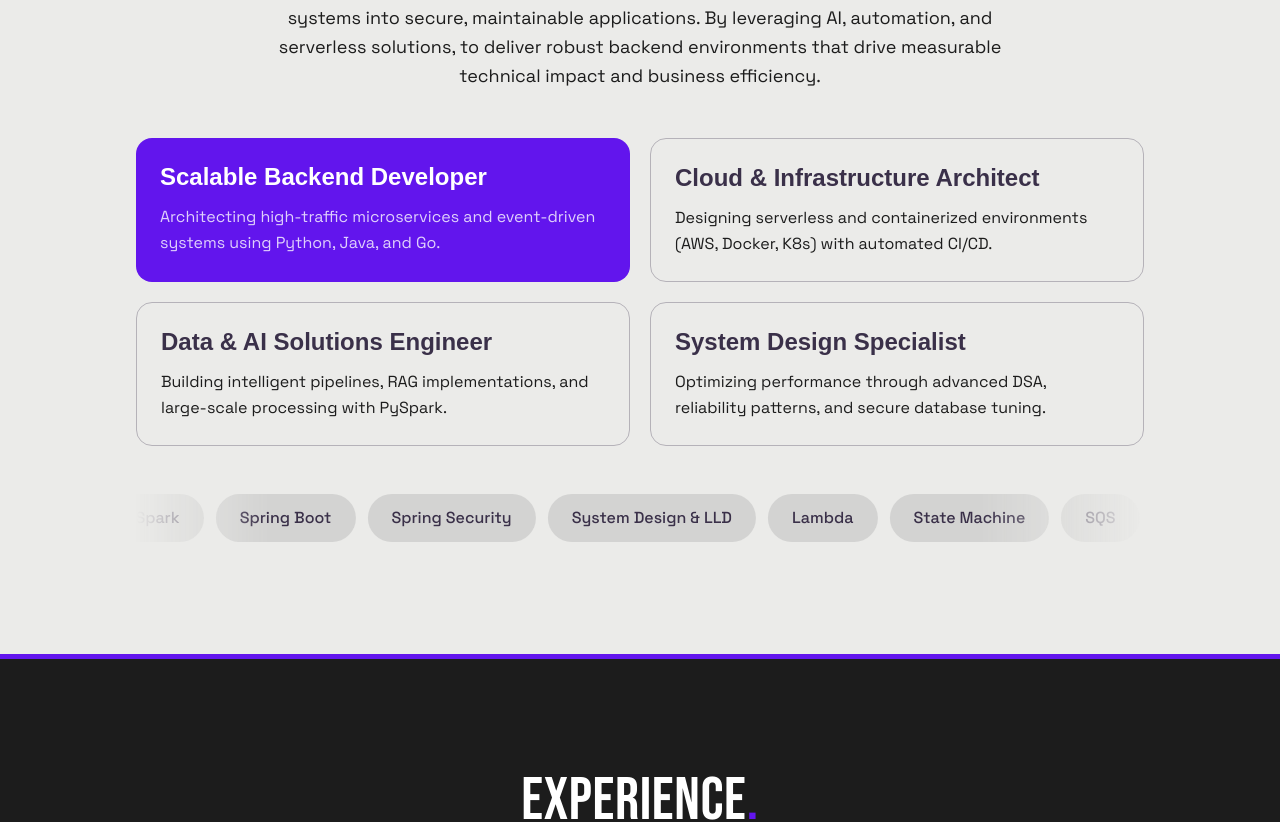
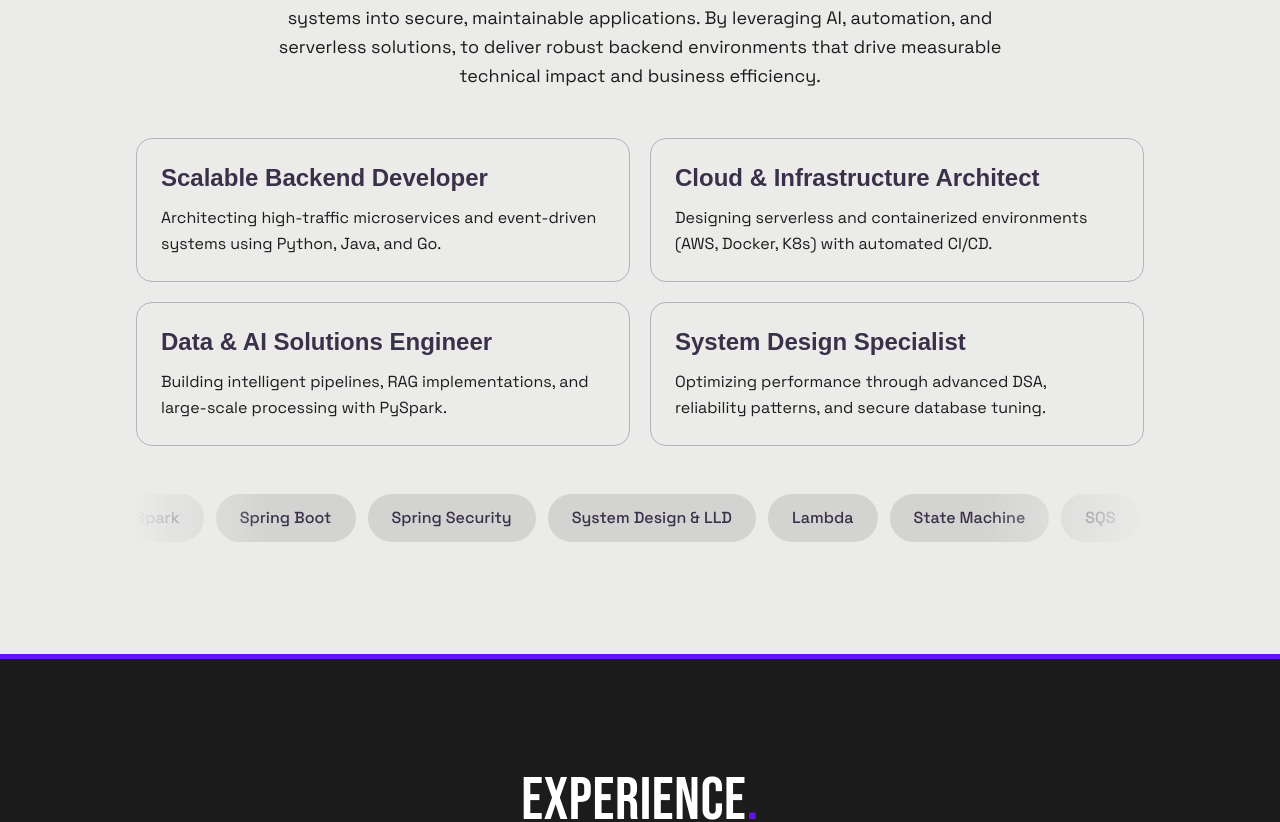
Before and after one commit to chenchugokuljangam13/chenchugokuljangam13.github.io, a React (Vite) app: page / in a window 1280 px wide. Shown: the part 1060-1882 px from the top of the page. Built offline with nearby package versions, Linux system fonts and the light colour scheme; a web font is replaced by a local one.

Commit message:
Updated skills 2

```diff
--- a/src/components/About.jsx
+++ b/src/components/About.jsx
@@ -1,14 +1,10 @@
 import { ABOUT_INTRO, ABOUT_CARDS, SKILL_PILLS } from '../data.js'
 
-function Card({ title, body, accent }) {
+function Card({ title, body }) {
   return (
-    <div
-      className={`flex flex-col gap-3 rounded-2xl p-6 transition-transform hover:-translate-y-1 ${
-        accent ? 'bg-purple text-white' : 'border border-slate/30 bg-transparent text-slate'
-      }`}
-    >
+    <div className="group flex flex-col gap-3 rounded-2xl border border-slate/30 bg-transparent p-6 text-slate transition-all hover:-translate-y-1 hover:border-purple hover:bg-purple hover:text-white">
       <h3 className="font-darker text-2xl font-bold leading-tight">{title}</h3>
-      <p className={`font-space text-base leading-relaxed ${accent ? 'text-white/80' : 'text-ink'}`}>
+      <p className="font-space text-base leading-relaxed text-ink group-hover:text-white/80">
         {body}
       </p>
     </div>
--- a/src/components/Certifications.jsx
+++ b/src/components/Certifications.jsx
@@ -10,11 +10,8 @@ export default function Certifications() {
 
         <div className="grid gap-4 sm:grid-cols-2">
           {CERTIFICATIONS.map((c) => (
-            <a
+            <div
               key={c.title}
-              href={c.href}
-              target="_blank"
-              rel="noreferrer"
               className="group flex items-center justify-between gap-4 rounded-xl border border-slate/20 bg-white/50 p-5 transition-colors hover:border-purple"
             >
               <span className="font-darker text-lg font-semibold text-slate">
@@ -23,7 +20,7 @@ export default function Certifications() {
               <span className="shrink-0 font-mono text-sm text-graymid transition-colors group-hover:text-purple">
                 {c.date}
               </span>
-            </a>
+            </div>
           ))}
         </div>
       </div>
```
